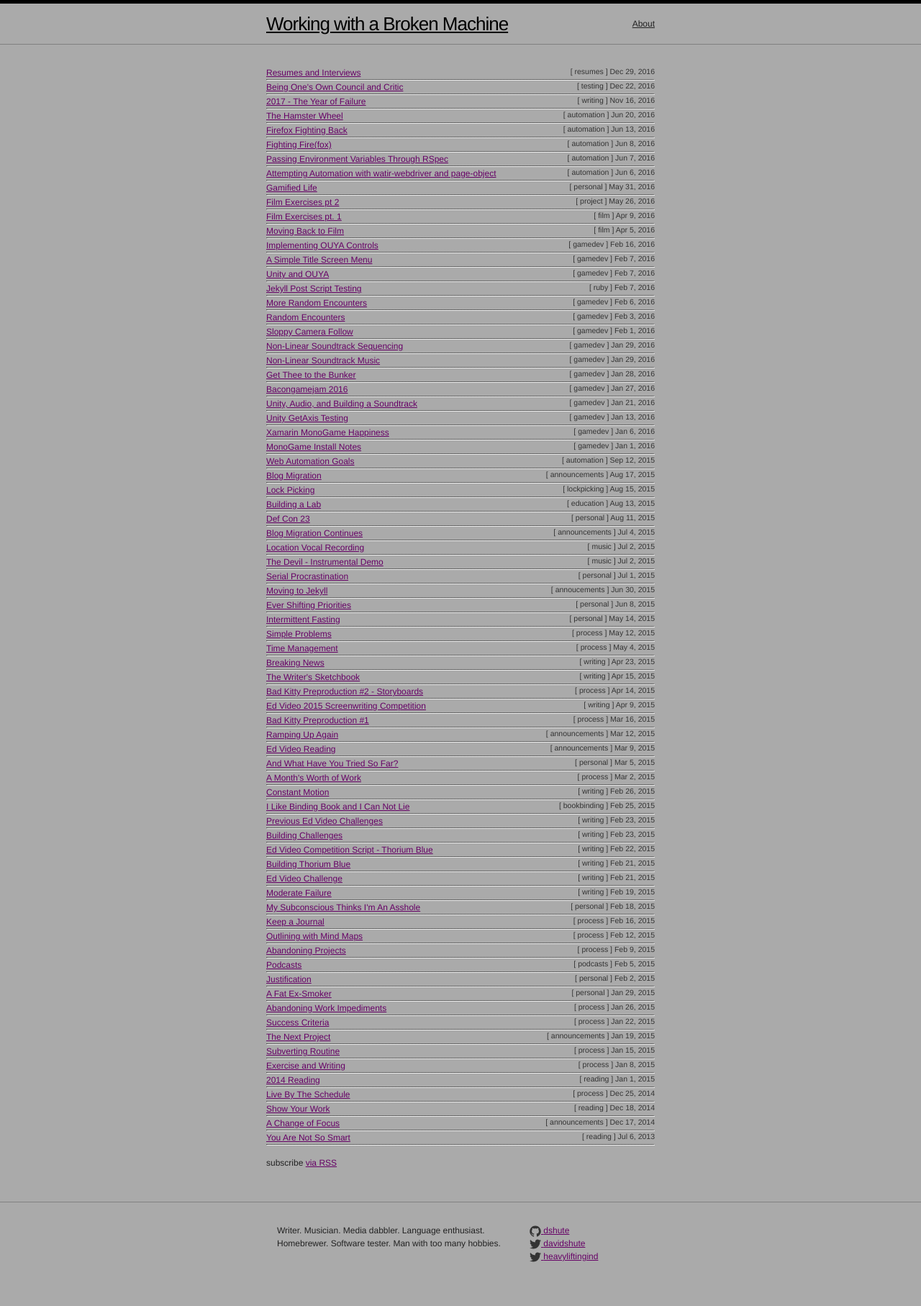
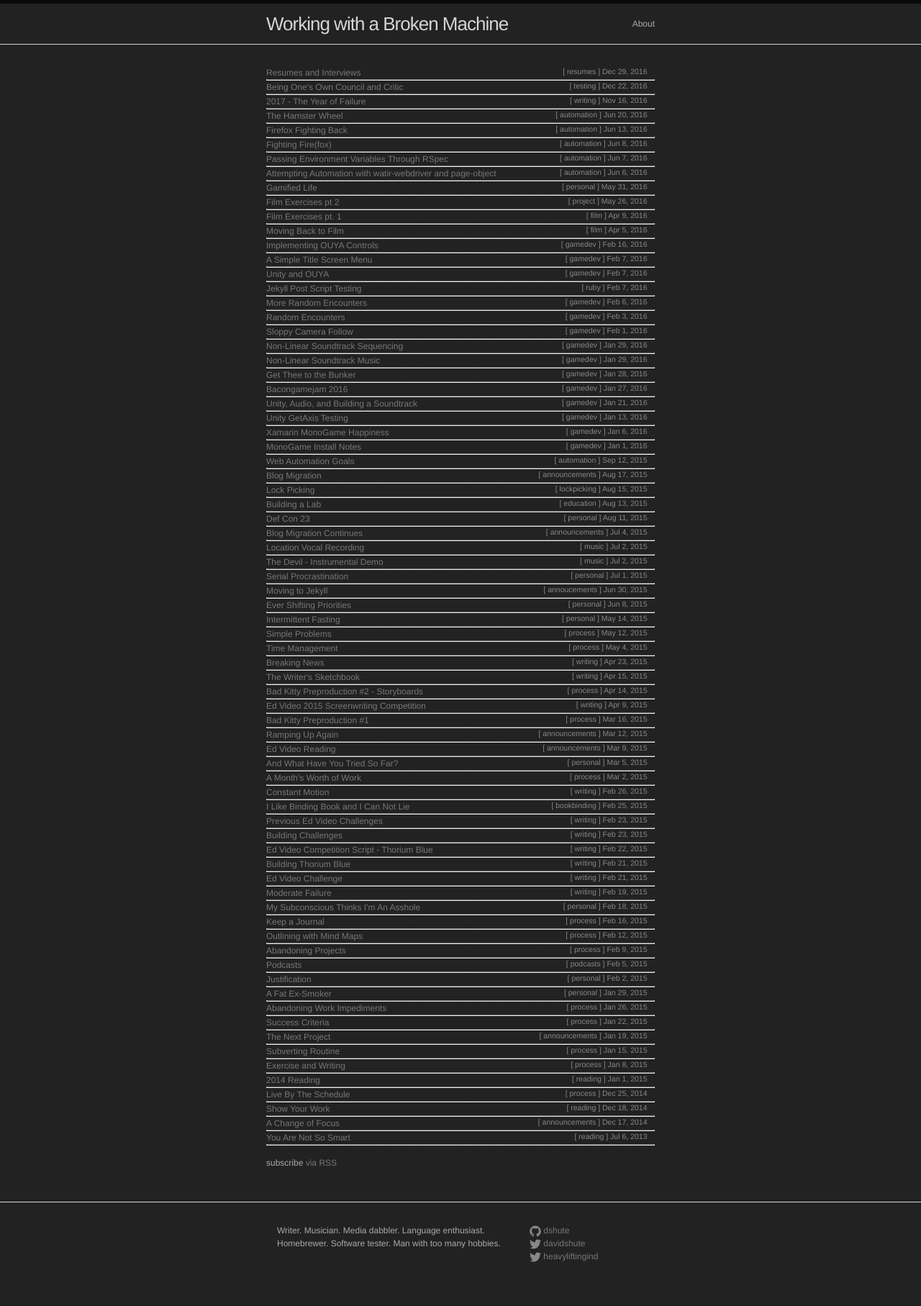
Before and after one commit to dshute/dshute.github.io, a Jekyll site: the page built from index.html, in a window 1280 px wide. Shown: the whole page at 72% size. Built offline with Jekyll 4.4.1, drawn with Linux system fonts in a browser that asks for light colours.

Commit message:
small css changes

```diff
--- a/_sass/_base.scss
+++ b/_sass/_base.scss
@@ -90,10 +90,10 @@ h1, h2, h3, h4, h5, h6 {
  */
 a {
     color: $brand-color;
-    text-decoration: underline;
+    text-decoration: none;
 
     &:visited {
-        color: darken($brand-color, 15%);
+        color: lighten($brand-color, 15%);
     }
 
     &:hover {
--- a/_sass/_layout.scss
+++ b/_sass/_layout.scss
@@ -10,16 +10,17 @@
     position: relative;
 }
 
+
 .site-title {
     font-size: 26px;
     line-height: 56px;
     letter-spacing: -1px;
     margin-bottom: 0;
-    float: left;
+    float: middle;
 
     &,
     &:visited {
-        color: $grey-color-dark;
+        color: $grey-color-light;
     }
 }
 
@@ -179,6 +180,7 @@
     font-size: $small-font-size;
     color: $grey-color;
 	float: right;
+  margin-right: 1em;
 }
 
 .post-link {
@@ -202,6 +204,13 @@
     @include media-query($on-laptop) {
         font-size: 36px;
     }
+}
+
+.post {
+  background-color: #333;
+  padding: 0.5em;
+  padding-top: 1em;
+  border-radius: 15px;
 }
 
 .post-content {
--- a/css/main.scss
+++ b/css/main.scss
@@ -2,8 +2,6 @@
 # Only the main Sass file needs front matter (the dashes are enough)
 ---
 @charset "utf-8";
-
-
 
 // Our variables
 $base-font-family: Helvetica, Arial, sans-serif;
@@ -13,21 +11,18 @@ $base-line-height: 1.5;
 
 $spacing-unit:     30px;
 
-$text-color:       #222;
-$background-color: #AAA;
-$brand-color:      #606;
+$text-color:       #AAA;
+$background-color: #222;
+$brand-color:      #777;
 
-$grey-color:       #333;
+$grey-color:       #888;
 $grey-color-light: lighten($grey-color, 30%);
 $grey-color-dark:  darken($grey-color, 50%);
 
 // Width of the content area
 $content-width:    600px;
-
 $on-palm:          600px;
 $on-laptop:        600px;
-
-
 
 // Using media queries with like this:
 // @include media-query($on-palm) {
@@ -42,8 +37,6 @@ $on-laptop:        600px;
     }
 }
 
-
-
 // Import partials from `sass_dir` (defaults to `_sass`)
 @import
         "base",
```
